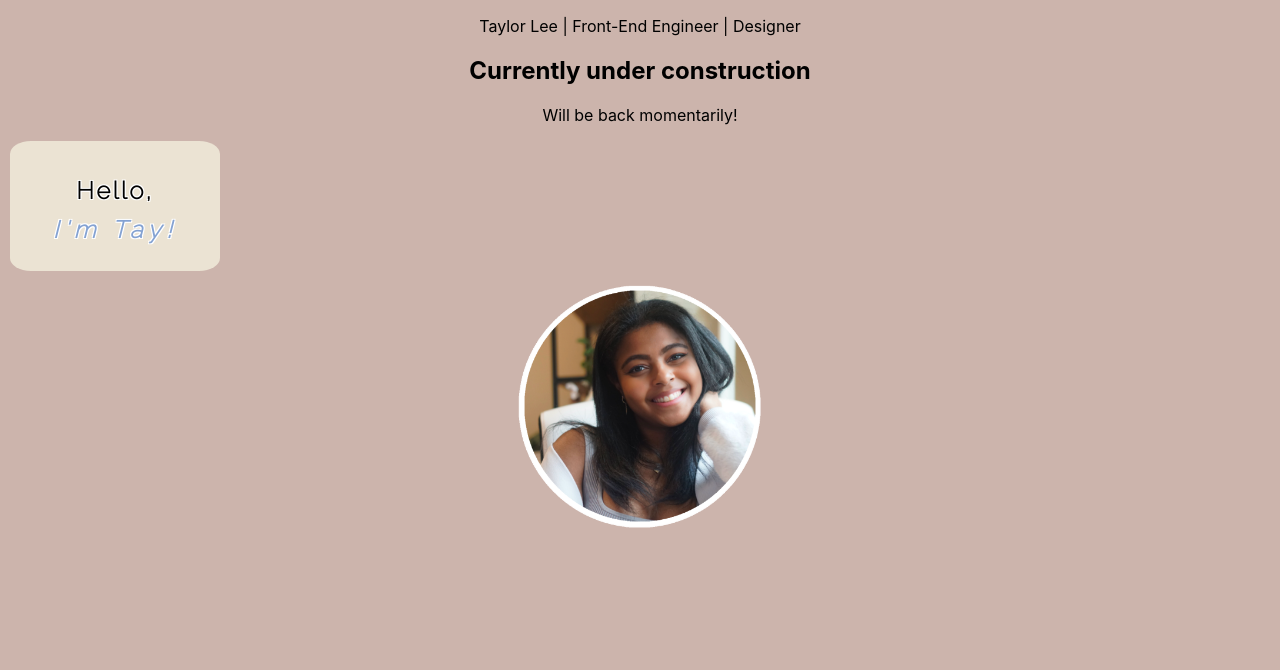
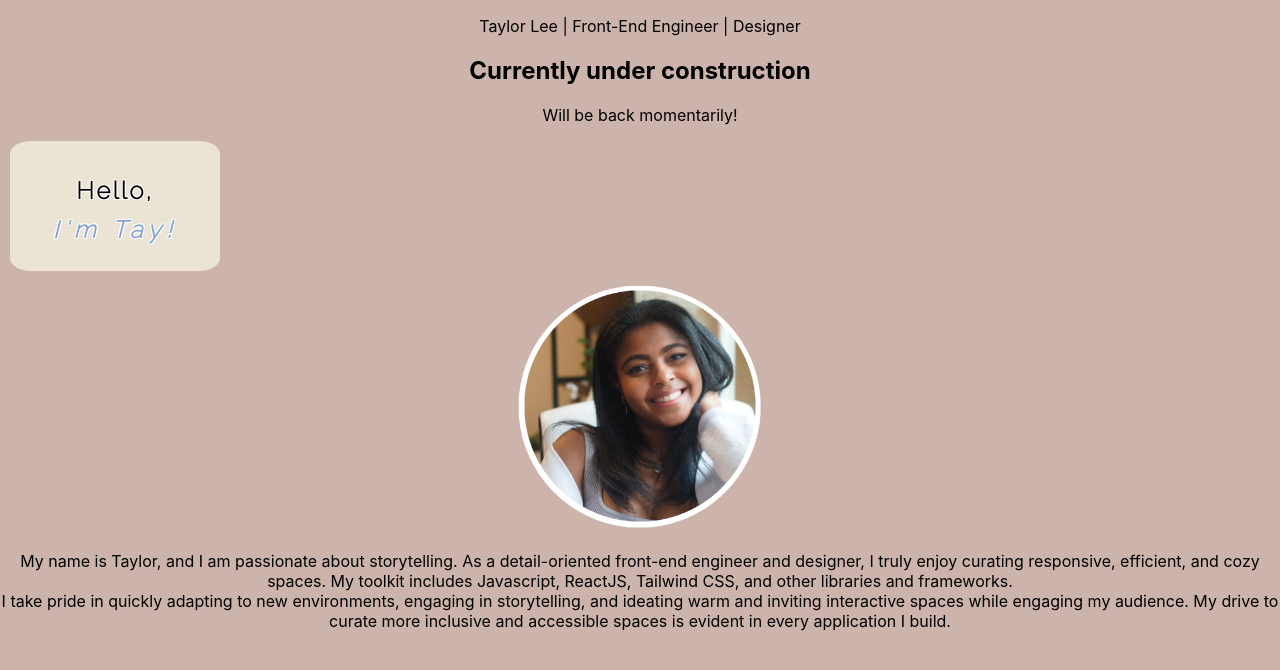
Before and after one commit to chamomiletay/chamomiletay, a React (Create React App) app: page / in a window 1280 px wide. Shown: the top 670 px of the page. Built offline with nearby package versions, Linux system fonts and the light colour scheme; a web font is replaced by a local one.

Commit message:
generated new 'about' component

```diff
--- a/src/App.js
+++ b/src/App.js
@@ -2,6 +2,7 @@
 import './App.css';
 import Header from './components/Header';
 import Intro from './components/Intro';
+import About from './components/About';
 
 function App() {
   return (
@@ -14,6 +15,7 @@ function App() {
 
     {/* Display 'About' component below */}
       <Intro/>
+      <About />
 
     </div>
   );
--- /dev/null
+++ b/src/components/About.js
@@ -0,0 +1,18 @@
+//--- imports! ---
+
+const About = () => {
+    return(
+        <div>
+            <p>
+                My name is Taylor, and I am passionate about storytelling. As a detail-oriented front-end engineer and designer, I truly enjoy curating responsive, efficient, and cozy spaces. My toolkit includes Javascript, ReactJS, Tailwind CSS, and other libraries and frameworks.
+
+                <br/>
+
+                I take pride in quickly adapting to new environments, engaging in storytelling, and ideating warm and inviting interactive spaces while engaging my audience. My drive to curate more inclusive and accessible spaces is evident in every application I build.
+
+            </p>
+        </div>
+    )
+}
+
+export default About
```
